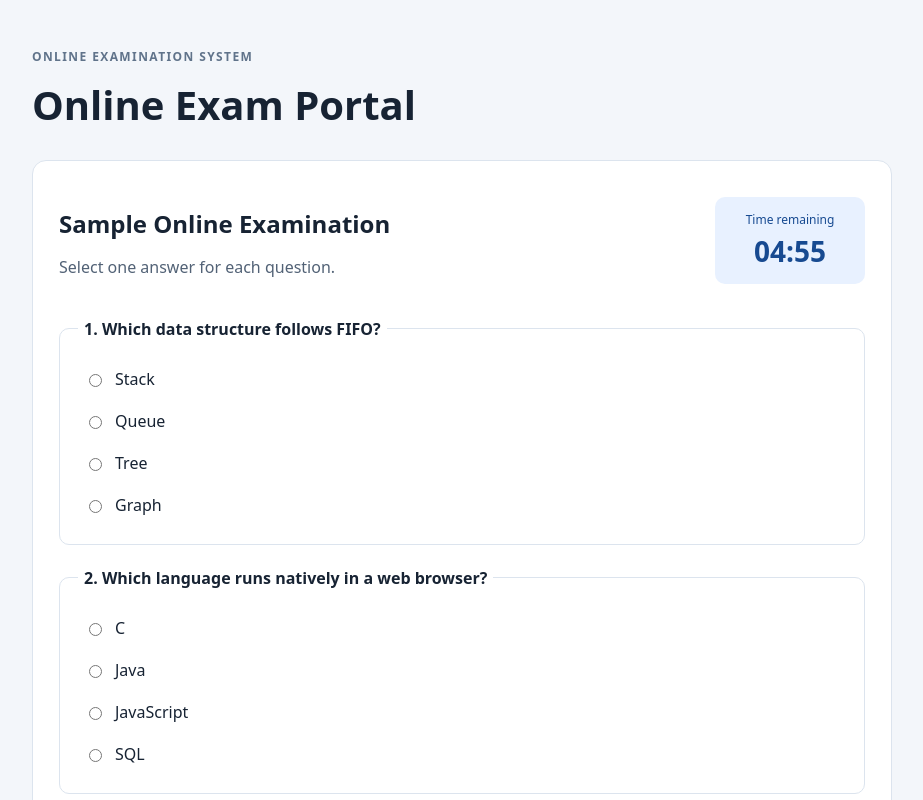
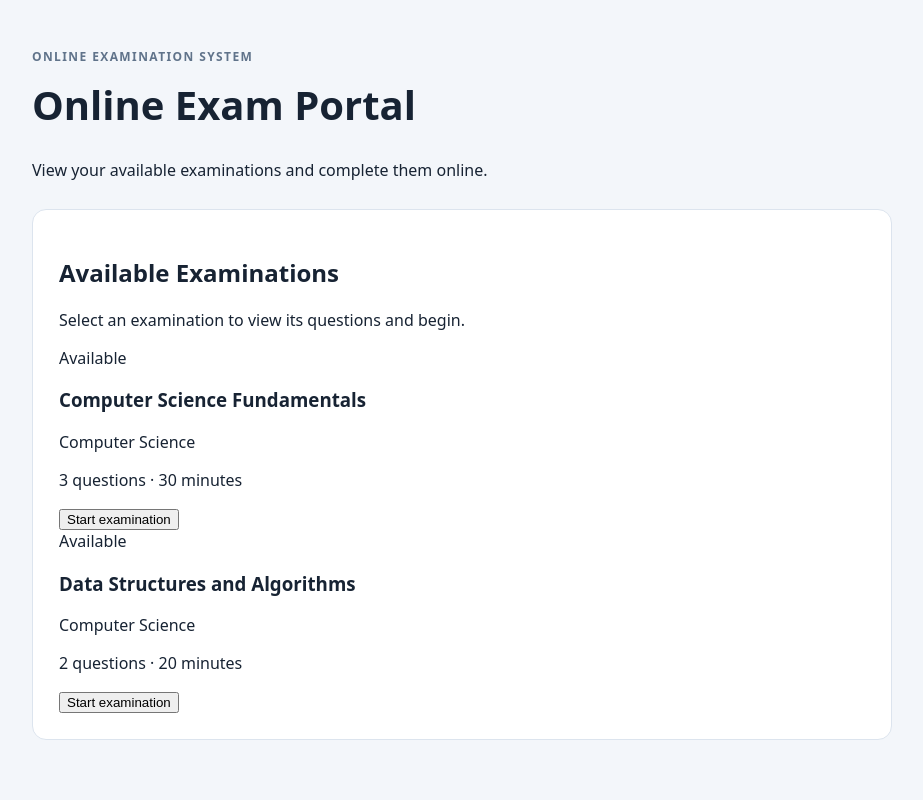
Before and after one commit to satvikkalyanpur/Online-Exam-Portal, a React (Vite) app in the folder online-exam-portal-minimal/client/: page / in a window 1280 px wide. Shown: the top 800 px of the page, without its empty margins (178-1101 px from the left). Built offline with nearby package versions, Linux system fonts and the light colour scheme.

Commit message:
Complete examination countdown timer

```diff
--- /dev/null
+++ b/online-exam-portal-minimal/client/src/App.jsx
@@ -0,0 +1,230 @@
+import React, { useEffect, useState } from 'react';
+
+const exams = [
+  {
+    id: 1,
+    title: 'Computer Science Fundamentals',
+    subject: 'Computer Science',
+    duration: 30,
+    questions: [
+      {
+        id: 1,
+        text: 'Which data structure follows FIFO?',
+        options: ['Stack', 'Queue', 'Tree', 'Graph'],
+        answer: 'Queue',
+      },
+      {
+        id: 2,
+        text: 'Which language runs natively in a web browser?',
+        options: ['C', 'Java', 'JavaScript', 'SQL'],
+        answer: 'JavaScript',
+      },
+      {
+        id: 3,
+        text: 'What does HTTP stand for?',
+        options: [
+          'Hypertext Transfer Protocol',
+          'High Transfer Text Program',
+          'Hyper Transfer Technology Process',
+          'Host Text Transfer Protocol',
+        ],
+        answer: 'Hypertext Transfer Protocol',
+      },
+    ],
+  },
+  {
+    id: 2,
+    title: 'Data Structures and Algorithms',
+    subject: 'Computer Science',
+    duration: 20,
+    questions: [
+      {
+        id: 1,
+        text: 'Which data structure uses LIFO?',
+        options: ['Queue', 'Stack', 'Array', 'Graph'],
+        answer: 'Stack',
+      },
+      {
+        id: 2,
+        text: 'What is the average time complexity of binary search?',
+        options: ['O(n)', 'O(n²)', 'O(log n)', 'O(1)'],
+        answer: 'O(log n)',
+      },
+    ],
+  },
+];
+
+export default function App() {
+  const [selectedExam, setSelectedExam] = useState(null);
+  const [answers, setAnswers] = useState({});
+  const [submitted, setSubmitted] = useState(false);
+  const [timeLeft, setTimeLeft] = useState(0);
+
+  function startExam(exam) {
+    setSelectedExam(exam);
+    setAnswers({});
+    setSubmitted(false);
+    setTimeLeft(exam.duration * 60);
+  }
+
+  function submitExam() {
+    setSubmitted(true);
+  }
+
+  function backToExams() {
+    setSelectedExam(null);
+    setAnswers({});
+    setSubmitted(false);
+    setTimeLeft(0);
+  }
+
+  // Countdown timer: decrease by one second while an exam is active.
+  useEffect(() => {
+    if (!selectedExam || submitted || timeLeft <= 0) {
+      return;
+    }
+
+    const timer = setInterval(() => {
+      setTimeLeft((previous) => Math.max(0, previous - 1));
+    }, 1000);
+
+    return () => clearInterval(timer);
+  }, [selectedExam, submitted, timeLeft > 0]);
+
+  // Automatically submit when the timer reaches zero.
+  useEffect(() => {
+    if (selectedExam && !submitted && timeLeft === 0) {
+      setSubmitted(true);
+    }
+  }, [selectedExam, submitted, timeLeft]);
+
+  const answeredCount = Object.keys(answers).filter((key) =>
+    key.startsWith(`${selectedExam?.id}-`)
+  ).length;
+
+  return (
+    <main className="page">
+      <header>
+        <p className="eyebrow">ONLINE EXAMINATION SYSTEM</p>
+        <h1>Online Exam Portal</h1>
+        <p className="intro">
+          View your available examinations and complete them online.
+        </p>
+      </header>
+
+      {!selectedExam ? (
+        <section className="panel">
+          <h2>Available Examinations</h2>
+          <p>Select an examination to view its questions and begin.</p>
+
+          <div className="exam-list">
+            {exams.map((exam) => (
+              <article className="exam-card" key={exam.id}>
+                <div>
+                  <span className="status">Available</span>
+                  <h3>{exam.title}</h3>
+                  <p>{exam.subject}</p>
+                  <p>
+                    {exam.questions.length} questions · {exam.duration} minutes
+                  </p>
+                </div>
+
+                <button onClick={() => startExam(exam)}>
+                  Start examination
+                </button>
+              </article>
+            ))}
+          </div>
+        </section>
+      ) : (
+        <section className="panel">
+          <div className="exam-heading">
+            <div>
+              <p className="eyebrow">{selectedExam.subject}</p>
+              <h2>{selectedExam.title}</h2>
+              <p>
+                {selectedExam.questions.length} questions ·{' '}
+                {selectedExam.duration} minutes allowed
+              </p>
+            </div>
+
+            <div className="timer">
+              <span>Time remaining</span>
+              <strong>
+                {String(Math.floor(timeLeft / 60)).padStart(2, '0')}:
+                {String(timeLeft % 60).padStart(2, '0')}
+              </strong>
+            </div>
+          </div>
+
+          {submitted ? (
+            <div className="result" role="status">
+              <h2>Examination submitted</h2>
+              <p>
+                You answered {answeredCount} of{' '}
+                {selectedExam.questions.length} questions.
+              </p>
+              <p>
+                {timeLeft === 0
+                  ? 'Time is up. Your examination has been submitted.'
+                  : 'Your responses have been submitted in this session.'}
+              </p>
+              <button onClick={backToExams}>Back to examinations</button>
+            </div>
+          ) : (
+            <>
+              <p className="instruction">
+                Choose one answer for each question.
+              </p>
+
+              {selectedExam.questions.map((question, index) => {
+                const answerKey = `${selectedExam.id}-${question.id}`;
+
+                return (
+                  <fieldset className="question" key={question.id}>
+                    <legend>
+                      {index + 1}. {question.text}
+                    </legend>
+
+                    {question.options.map((option) => (
+                      <label className="option" key={option}>
+                        <input
+                          type="radio"
+                          name={`question-${answerKey}`}
+                          value={option}
+                          checked={answers[answerKey] === option}
+                          onChange={() =>
+                            setAnswers((previous) => ({
+                              ...previous,
+                              [answerKey]: option,
+                            }))
+                          }
+                        />
+                        {option}
+                      </label>
+                    ))}
+                  </fieldset>
+                );
+              })}
+
+              <div className="submission">
+                <p>
+                  Answered {answeredCount} of{' '}
+                  {selectedExam.questions.length} questions
+                </p>
+
+                <button onClick={submitExam}>
+                  Submit examination
+                </button>
+
+                <button className="secondary" onClick={backToExams}>
+                  Cancel
+                </button>
+              </div>
+            </>
+          )}
+        </section>
+      )}
+    </main>
+  );
+}
```
Also changed, not shown: online-exam-portal-minimal/client/src/main.tsx (line endings or trailing spaces).
